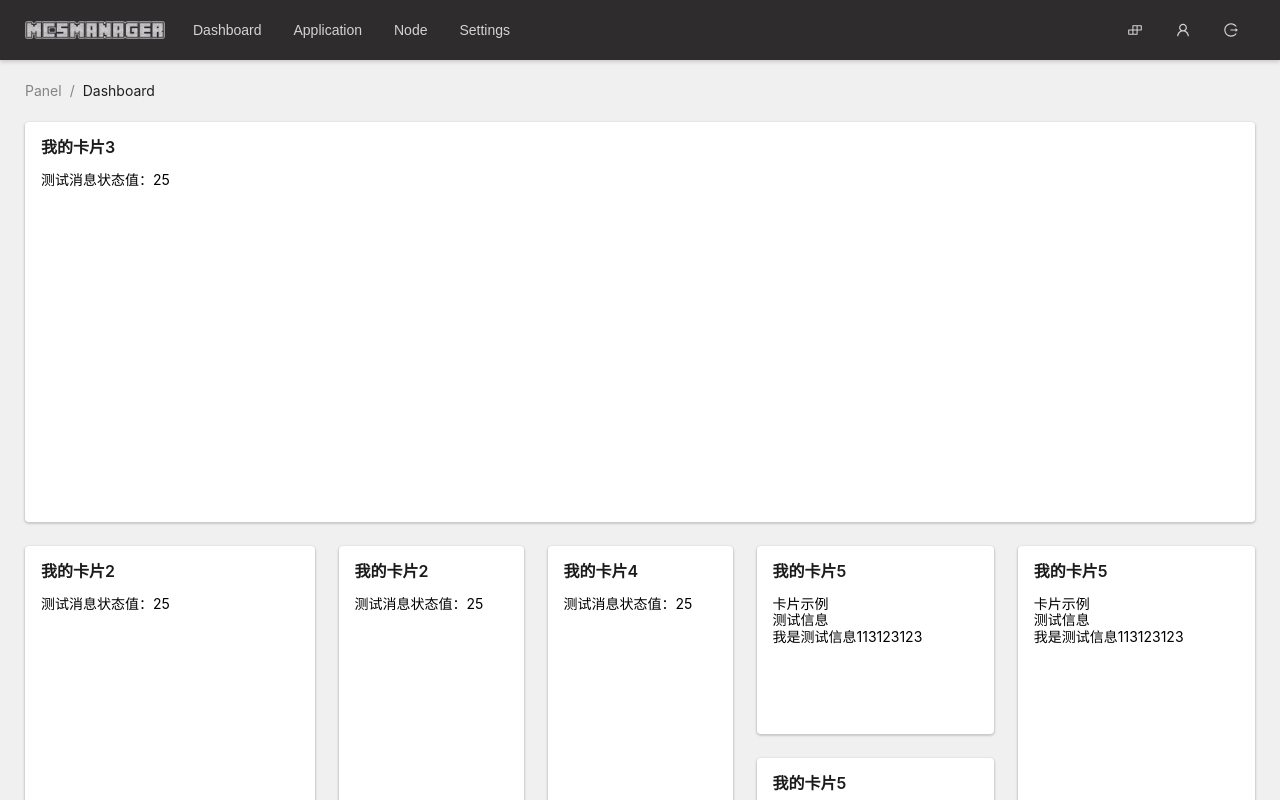
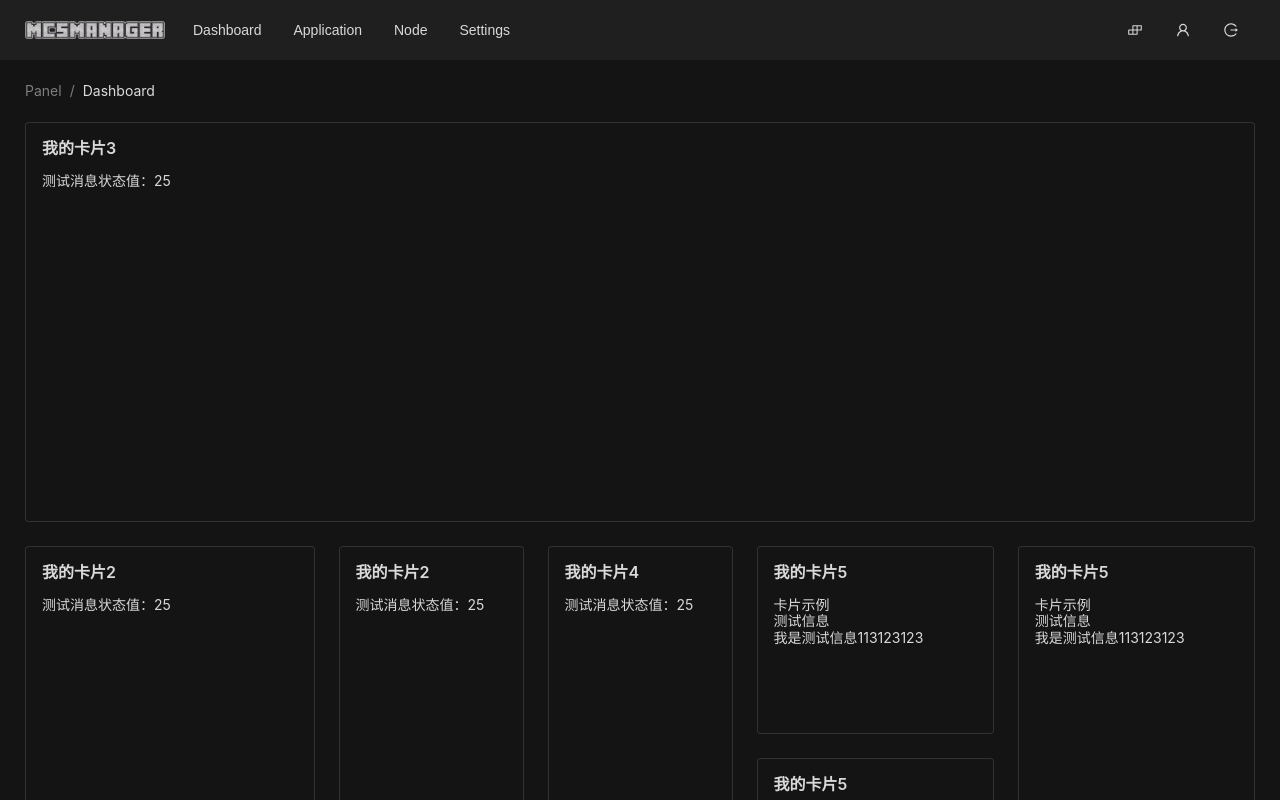
Before and after one commit to jgc9527/MCSM10-DEV-DOCS, a Vue app: page /#/ in a window 1280 px wide. Built offline with nearby package versions, Linux system fonts and the light colour scheme.

Commit message:
Feat: 深色模式分离完成

```diff
--- a/src/App.vue
+++ b/src/App.vue
@@ -10,6 +10,9 @@ import { ref, onMounted } from "vue";
 import { useAppConfigStore } from "./stores/useAppConfigStore";
 import { useI18n } from "vue-i18n";
 import { setLanguage } from "@/lang/i18n";
+import { theme } from "ant-design-vue";
+import type { JsonData } from "./types";
+
 const { t } = useI18n();
 const { getCurrentLanguage } = useAppConfigStore();
 
@@ -21,10 +24,22 @@ if (getCurrentLanguage() === "zh_CN") {
 } else {
   dayjs.locale("en-us");
 }
+
+const isDarkTheme = true;
+const appTheme = {
+  algorithm: theme.defaultAlgorithm,
+};
+
+if (isDarkTheme) {
+  document.body.classList.add("app-dark-theme");
+  appTheme.algorithm = theme.darkAlgorithm;
+} else {
+  document.body.classList.add("app-light-theme");
+}
 </script>
 
 <template>
-  <a-config-provider :locale="locale">
+  <a-config-provider :theme="appTheme" :locale="locale">
     <div class="global-app-container">
       <AppHeader></AppHeader>
       <RouterView :key="$route.fullPath" />
--- /dev/null
+++ b/src/assets/base.scss
@@ -0,0 +1,145 @@
+:root {
+  // 饿了么颜色，Less 全局样式常量
+  // https://element.eleme.cn/#/zh-CN/component/color
+  --color-primary: #409eff;
+  --color-danger: #f56c6c;
+  --color-warning: #e6a23c;
+  --color-success: #67c23a;
+  --color-info: #909399;
+
+  // 各种颜色使用
+  // https://ant.design/docs/spec/colors-cn
+  --color-red-1: #fff1f0;
+  --color-red-2: #ffccc7;
+  --color-red-3: #ffa39e;
+  --color-red-4: #ff7875;
+  --color-red-5: #ff4d4f;
+  --color-red-6: #f5222d;
+  --color-red-7: #cf1322;
+  --color-red-8: #a8071a;
+  --color-red-9: #820014;
+  --color-red-10: #5c0011;
+  --color-volcano-1: #fff2e8;
+  --color-volcano-2: #ffd8bf;
+  --color-volcano-3: #ffbb96;
+  --color-volcano-4: #ff9c6e;
+  --color-volcano-5: #ff7a45;
+  --color-volcano-6: #fa541c;
+  --color-volcano-7: #d4380d;
+  --color-volcano-8: #ad2102;
+  --color-volcano-9: #871400;
+  --color-volcano-10: #610b00;
+  --color-orange-1: #fff7e6;
+  --color-orange-2: #ffe7ba;
+  --color-orange-3: #ffd591;
+  --color-orange-4: #ffc069;
+  --color-orange-5: #ffa940;
+  --color-orange-6: #fa8c16;
+  --color-orange-7: #d46b08;
+  --color-orange-8: #ad4e00;
+  --color-orange-9: #873800;
+  --color-orange-10: #612500;
+  --color-gold-1: #fffbe6;
+  --color-gold-2: #fff1b8;
+  --color-gold-3: #ffe58f;
+  --color-gold-4: #ffd666;
+  --color-gold-5: #ffc53d;
+  --color-gold-6: #faad14;
+  --color-gold-7: #d48806;
+  --color-gold-8: #ad6800;
+  --color-gold-9: #874d00;
+  --color-gold-10: #613400;
+  --color-yellow-1: #feffe6;
+  --color-yellow-2: #ffffb8;
+  --color-yellow-3: #fffb8f;
+  --color-yellow-4: #fff566;
+  --color-yellow-5: #ffec3d;
+  --color-yellow-6: #fadb14;
+  --color-yellow-7: #d4b106;
+  --color-yellow-8: #ad8b00;
+  --color-yellow-9: #876800;
+  --color-yellow-10: #614700;
+  --color-lime-1: #fcffe6;
+  --color-lime-2: #f4ffb8;
+  --color-lime-3: #eaff8f;
+  --color-lime-4: #d3f261;
+  --color-lime-5: #bae637;
+  --color-lime-6: #a0d911;
+  --color-lime-7: #7cb305;
+  --color-lime-8: #5b8c00;
+  --color-lime-9: #3f6600;
+  --color-lime-10: #254000;
+  --color-green-1: #f6ffed;
+  --color-green-2: #d9f7be;
+  --color-green-3: #b7eb8f;
+  --color-green-4: #95de64;
+  --color-green-5: #73d13d;
+  --color-green-6: #52c41a;
+  --color-green-7: #389e0d;
+  --color-green-8: #237804;
+  --color-green-9: #135200;
+  --color-green-10: #092b00;
+  --color-cyan-1: #e6fffb;
+  --color-cyan-2: #b5f5ec;
+  --color-cyan-3: #87e8de;
+  --color-cyan-4: #5cdbd3;
+  --color-cyan-5: #36cfc9;
+  --color-cyan-6: #13c2c2;
+  --color-cyan-7: #08979c;
+  --color-cyan-8: #006d75;
+  --color-cyan-9: #00474f;
+  --color-cyan-10: #002329;
+  --color-blue-1: #e6f4ff;
+  --color-blue-2: #bae0ff;
+  --color-blue-3: #91caff;
+  --color-blue-4: #69b1ff;
+  --color-blue-5: #4096ff;
+  --color-blue-6: #1677ff;
+  --color-blue-7: #0958d9;
+  --color-blue-8: #003eb3;
+  --color-blue-9: #002c8c;
+  --color-blue-10: #001d66;
+  --color-geekblue-1: #f0f5ff;
+  --color-geekblue-2: #d6e4ff;
+  --color-geekblue-3: #adc6ff;
+  --color-geekblue-4: #85a5ff;
+  --color-geekblue-5: #597ef7;
+  --color-geekblue-6: #2f54eb;
+  --color-geekblue-7: #1d39c4;
+  --color-geekblue-8: #10239e;
+  --color-geekblue-9: #061178;
+  --color-geekblue-10: #030852;
+  --color-purple-1: #f9f0ff;
+  --color-purple-2: #efdbff;
+  --color-purple-3: #d3adf7;
+  --color-purple-4: #b37feb;
+  --color-purple-5: #9254de;
+  --color-purple-6: #722ed1;
+  --color-purple-7: #531dab;
+  --color-purple-8: #391085;
+  --color-purple-9: #22075e;
+  --color-purple-10: #120338;
+  --color-magenta-1: #fff0f6;
+  --color-magenta-2: #ffd6e7;
+  --color-magenta-3: #ffadd2;
+  --color-magenta-4: #ff85c0;
+  --color-magenta-5: #f759ab;
+  --color-magenta-6: #eb2f96;
+  --color-magenta-7: #c41d7f;
+  --color-magenta-8: #9e1068;
+  --color-magenta-9: #780650;
+  --color-magenta-10: #520339;
+  --color-gray-1: #ffffff;
+  --color-gray-2: #fafafa;
+  --color-gray-3: #f5f5f5;
+  --color-gray-4: #f0f0f0;
+  --color-gray-5: #d9d9d9;
+  --color-gray-6: #bfbfbf;
+  --color-gray-7: #8c8c8c;
+  --color-gray-8: #595959;
+  --color-gray-9: #434343;
+  --color-gray-10: #262626;
+  --color-gray-11: #1f1f1f;
+  --color-gray-12: #141414;
+  --color-gray-13: #000000;
+}
--- a/src/assets/global.scss
+++ b/src/assets/global.scss
@@ -1,5 +1,3 @@
-@import "./variables.scss";
-
 body,
 html {
   min-height: 100%;
@@ -7,14 +5,22 @@ html {
   max-height: 100%;
   margin: 0px;
   padding: 0px;
-  background-color: $background-color;
+  background-color: var(--background-color);
   overflow-x: hidden;
   overflow-y: overlay;
 }
 
+.global-text-color {
+  color: var(--text-color) !important;
+}
+
+.global-bg-color {
+  background-color: var(--background-color) !important;
+}
+
 .global-layout-card-dragover {
   opacity: 0.5;
-  border: 1px solid $drag-background-color;
+  border: 1px solid var(--drag-background-color);
   transform: scale(1.02);
 }
 
@@ -23,7 +29,7 @@ html {
   border: 1px dashed #5f5f5f;
   transform: scale(1.02);
   border-radius: 4px;
-  background-color: $drag-background-color;
+  background-color: var(--drag-background-color);
 }
 
 .global-drag-animation {
@@ -31,23 +37,23 @@ html {
 }
 
 .color-danger {
-  color: $color-danger;
+  color: var(--color-danger);
 }
 
 .color-primary {
-  color: $color-primary;
+  color: var(--color-primary);
 }
 
 .color-warning {
-  color: $color-warning;
+  color: var(--color-warning);
 }
 
 .color-success {
-  color: $color-success;
+  color: var(--color-success);
 }
 
 .color-info {
-  color: $color-info;
+  color: var(--color-info);
 }
 
 .transition-all-6 {
@@ -72,7 +78,7 @@ html {
 }
 
 .app-max-width {
-  max-width: $app-max-width;
+  max-width: var(--app-max-width);
   margin: auto;
 }
 
@@ -85,7 +91,7 @@ html {
 }
 
 .global-app-container {
-  max-width: $app-max-width;
+  max-width: var(--app-max-width);
   margin: auto;
 }
 
--- /dev/null
+++ b/src/assets/variables-dark.scss
@@ -0,0 +1,19 @@
+// 全局变量表
+
+.app-dark-theme {
+  --background-color: var(--color-gray-12);
+  --background-color-white: var(--color-gray-12);
+  --drag-background-color: var(--color-gray-10);
+  --new-card-list-background-color: rgba(201, 200, 200, 0.2);
+  --float-box-bg-color: rgba(235, 235, 235, 0.2);
+  --gray-border-color: var(--color-gray-10);
+  --app-max-width: 1440px;
+
+  --app-header-bg: var(--color-gray-11);
+  --app-header-text-color: var(--color-gray-5);
+
+  --text-color: var(--color-gray-5);
+
+  --card-border-color: rgba(215, 215, 215, 0.148);
+  --card-shadow-color: rgba(255, 255, 255, 0);
+}
--- a/src/components/AppHeader.vue
+++ b/src/components/AppHeader.vue
@@ -257,13 +257,10 @@ const openPhoneMenu = (b = false) => {
 <style lang="scss" scoped>
 @import "@/assets/global.scss";
 
-$btn-color: rgb(212, 212, 212);
-$app-header-bg: rgb(46, 44, 44);
-
 .phone-menu {
   .phone-menu-btn {
     padding: 16px 8px;
-    border-bottom: 1px solid $color-gray-4;
+    border-bottom: 1px solid var(--color-gray-4);
   }
 }
 
@@ -276,11 +273,11 @@ $app-header-bg: rgb(46, 44, 44);
   // align-items: center;
   // margin: 0px;
   .card-panel {
-    background-color: $app-header-bg;
+    background-color: var(--app-header-bg);
     margin-top: 8px;
 
     button {
-      color: $color-gray-4;
+      color: var(--color-gray-4);
     }
   }
 }
@@ -294,16 +291,14 @@ $app-header-bg: rgb(46, 44, 44);
 }
 
 .app-header-wrapper {
-  // backdrop-filter: saturate(100%) blur(12px);
-  box-shadow: 0 2px 4px 0 rgba(0, 0, 0, 0.16);
+  box-shadow: 0 2px 4px 0 var(--card-shadow-color);
 
   width: 100%;
   display: flex;
   justify-content: center;
   align-items: center;
-  background-color: $app-header-bg;
-  // border-bottom: 1px solid rgb(224, 224, 224);
-  color: $btn-color;
+  background-color: var(--app-header-bg);
+  color: var(--app-header-text-color);
 
   position: fixed;
   top: 0;
@@ -330,7 +325,7 @@ $app-header-bg: rgb(46, 44, 44);
     margin: 0 4px;
     font-size: 14px;
     transition: all 0.4s;
-    color: $btn-color !important;
+    color: var(--app-header-text-color) !important;
     text-align: center;
     padding: 8px 12px;
     min-width: 40px;
--- a/src/components/CardPanel.vue
+++ b/src/components/CardPanel.vue
@@ -22,16 +22,16 @@
 .card-panel {
   border: none;
   border-radius: 4px;
-  -webkit-box-shadow: 0 1px 2px 1px rgba(0, 0, 0, 0.16);
-  box-shadow: 0 1px 2px 1px rgba(0, 0, 0, 0.16);
-  background-color: $background-color-white;
+  box-shadow: 0 1px 2px 1px var(--card-shadow-color);
+  background-color: var(--background-color-white);
+  border: 1px solid var(--card-border-color);
   transition: all 0.4s;
   padding: 16px;
 
   .card-panel-title {
     font-size: 16px;
     font-weight: 600;
-    color: #1b1b1b;
+    color: var(--text-color);
 
     display: flex;
     justify-content: space-between;
@@ -39,8 +39,8 @@
 
     margin-bottom: 16px;
   }
-
-  .card-panel-body {
+  .card-panel-content {
+    color: var(--text-color);
     overflow-y: auto;
     font-size: 14px;
   }
@@ -55,7 +55,7 @@
 
 .card-panel:hover {
   box-shadow:
-    0 4px 8px 0 rgba(0, 0, 0, 0.16),
-    0 1px 2px 1px rgba(0, 0, 0, 0.16);
+    0 4px 8px 0 var(--card-shadow-color),
+    0 1px 2px 1px var(--card-shadow-color);
 }
 </style>
--- a/src/components/cards/NewCardList/index.vue
+++ b/src/components/cards/NewCardList/index.vue
@@ -88,7 +88,7 @@ const insertCardToLayout = async (card: LayoutCard) => {
 @import "@/assets/global.scss";
 
 .card-container-wrapper {
-  border: 1px dashed $gray-border-color;
+  border: 1px dashed var(--gray-border-color);
   border-radius: 4px;
   padding: 16px;
   overflow: auto;
@@ -101,7 +101,7 @@ const insertCardToLayout = async (card: LayoutCard) => {
   left: 0px;
   padding: 24px;
 
-  background-color: $new-card-list-background-color;
+  background-color: var(--new-card-list-background-color);
   backdrop-filter: saturate(100%) blur(12px);
   z-index: 999;
   overflow-y: auto;
--- a/src/components/cards/NewCardList/params.vue
+++ b/src/components/cards/NewCardList/params.vue
@@ -42,6 +42,7 @@ defineExpose({
 
 <template>
   <a-drawer
+    class="global-text-color"
     :title="t('TXT_CODE_e4c84088')"
     placement="bottom"
     :open="open"
--- a/src/views/LayoutContainer.vue
+++ b/src/views/LayoutContainer.vue
@@ -133,8 +133,8 @@ const {
 }
 .is-order-mode[data-card-type="EmptyCard"] {
   .layout-card-container {
-    border: 1px dashed $gray-border-color;
-    background-color: $color-gray-5;
+    border: 1px dashed var(--gray-border-color);
+    background-color: var(--color-gray-5);
     border-radius: 4px;
     height: 100%;
   }
```
Also changed, not shown: src/assets/variables.scss (+14 -150 lines), src/components/CardOperator.vue (+5 -4 lines), src/main.ts (+7 -1 lines).
